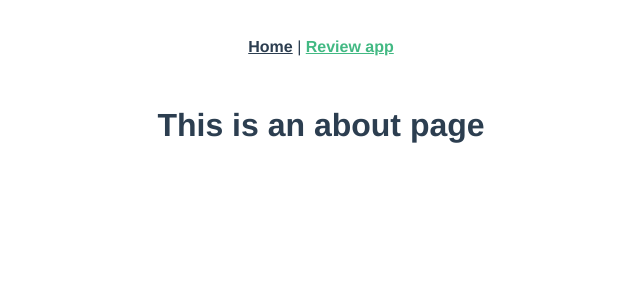
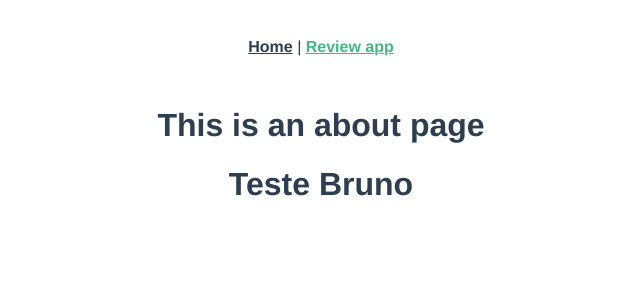
Before and after one commit to edimossilva/memory-app-rails-vue, a Vue app: page /about in a window 1280 px wide. Shown: the top 300 px of the page, without its empty margins (319-959 px from the left). Built offline with nearby package versions, Linux system fonts and the light colour scheme.

Commit message:
teste bruno

```diff
--- a/src/App.vue
+++ b/src/App.vue
@@ -5,6 +5,7 @@
       <router-link to="/about">Review app</router-link>
     </div>
     <router-view />
+    <h1>Teste Bruno</h1>
   </div>
 </template>
 
```
